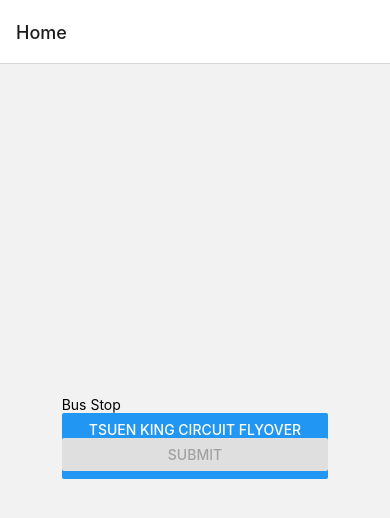
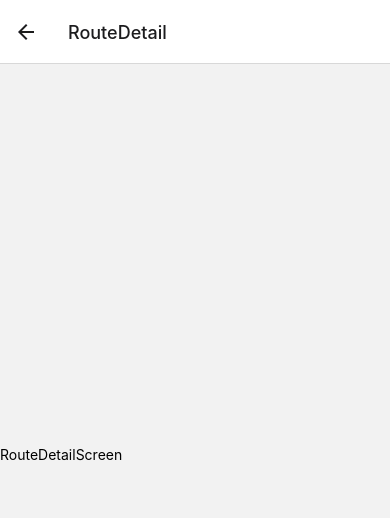
Before and after one commit to ZoeFoo/MoblieApp, a React Native app in the folder AwesomeProject/: screen /RouteDetail in a window 390 px wide. Shown: the top 518 px of the page. Built offline with nearby package versions, Linux system fonts and the light colour scheme; what native-base would draw is missing.

Commit message:
finished create RouteDetailScreen and BusToStopETAItem navigate that screen

```diff
--- a/AwesomeProject/App.jsx
+++ b/AwesomeProject/App.jsx
@@ -1,6 +1,7 @@
 import React from 'react';
 import HomeScreen from './screens/HomeScreen';
 import BusStopScreen from './screens/BusStopScreen';
+import RouteDetailScreen from './screens/RouteDetailScreen';
 import { NativeBaseProvider } from "native-base";
 import { NavigationContainer } from '@react-navigation/native';
 import { createNativeStackNavigator } from '@react-navigation/native-stack';
@@ -19,6 +20,10 @@ function App() {
                     <Stack.Screen name="BusStop"
                         component={BusStopScreen}
                     />
+
+                    <Stack.Screen name="RouteDetail"
+                        component={RouteDetailScreen}
+                    />
                 </Stack.Navigator>
             </NavigationContainer>
         </NativeBaseProvider>
--- a/AwesomeProject/components/bus/BusToStopETAItem.jsx
+++ b/AwesomeProject/components/bus/BusToStopETAItem.jsx
@@ -8,7 +8,7 @@ import Loading from "../Loading";
 
 import api from '../../services';
 
-const BusToStopETAItem = ({ stopName, whichStop }) => {
+const BusToStopETAItem = ({ navigation, stopName, whichStop }) => {
     const [isLoading, setIsLoading] = useState(true);
     const [stopETAData, setStopETAData] = useState({});
 
@@ -37,6 +37,7 @@ const BusToStopETAItem = ({ stopName, whichStop }) => {
 
                     return (
                         <Item key={i}
+                            navigation={navigation}
                             stopName={stopName}
                             routeNum={key}
                             routes={routes}
@@ -50,7 +51,7 @@ const BusToStopETAItem = ({ stopName, whichStop }) => {
     )
 };
 
-const Item = ({ stopName, routeNum, routes }) => {
+const Item = ({ navigation, stopName, routeNum, routes }) => {
     const now = moment(new Date());
     const route = routes[0];
     if (!route) return null;
@@ -97,7 +98,9 @@ const Item = ({ stopName, routeNum, routes }) => {
     }
 
     return (
-        <TouchableOpacity style={styles.container}>
+        <TouchableOpacity
+            onPress={() => { navigation.navigate('RouteDetail') }}
+            style={styles.container}>
             <View style={styles.routeNumContainer}>
                 <Text style={styles.routeNumText}>
                     {routeNum}
--- a/AwesomeProject/screens/BusStopScreen.jsx
+++ b/AwesomeProject/screens/BusStopScreen.jsx
@@ -13,6 +13,7 @@ export default function BusStopScreen({ navigation, route }) {
         <ScrollView style={styles.container}>
             <View style={styles.itemContainer}>
                 <BusToStopETAItem
+                    navigation={navigation}
                     stopName={stopName}
                     whichStop={busStop}
                 />
--- /dev/null
+++ b/AwesomeProject/screens/RouteDetailScreen.jsx
@@ -0,0 +1,18 @@
+import React from "react";
+import { StyleSheet, View, Text } from 'react-native';
+import { SafeAreaView } from "react-native-safe-area-context";
+
+export default function RouteDetailScreen({ navigation }) {
+    return (
+        <SafeAreaView style={styles.container}>
+            <Text>RouteDetailScreen</Text>
+        </SafeAreaView>
+    )
+};
+
+const styles = StyleSheet.create({
+    container: {
+        flex: 1,
+        justifyContent: 'center'
+    },
+})
```
